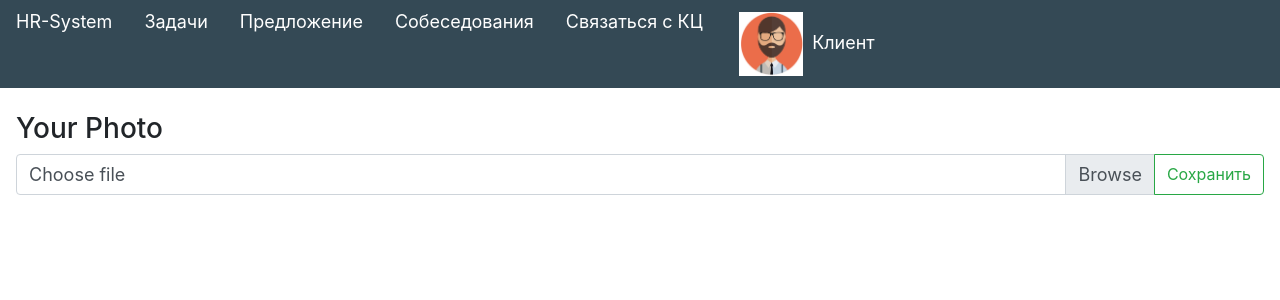
After one commit to testvalik/BelHardCMS, a Django app: page /client/edit/photo in a window 1280 px wide. The commit adds this page. Shown: the top 300 px of the page. Run offline with Django 3.2, Linux system fonts and the light colour scheme; some libraries are stand-ins or nearby versions.

Commit message:
upd. url's, edit profile and skill pages (v3)

```diff
--- a/client/client_urls.py
+++ b/client/client_urls.py
@@ -7,9 +7,11 @@ urlpatterns = [
     path('profile', views.client_profile, name='client_profile'),
     path('edit', views.client_edit_main, name='client_edit'),
     path('edit/skills', views.client_edit_skills, name='client_edit_skills'),
+    path('edit/photo', views.client_edit_photo, name='client_edit_photo'),
 
     # request.POST == save data
     # TODO: есть ли лучший метод обработки POST ?
     path('save_edit_main', views.save_client_edit_main, name='client_save_edit_main'),
     path('save_edit_skills', views.save_client_edit_skills, name='client_save_edit_skills'),
+    path('save_edit_photo', views.save_client_edit_photo, name='client_save_edit_photo'),
 ]
--- /dev/null
+++ b/client/templates/client/client_edit_photo.html
@@ -0,0 +1,27 @@
+{% extends 'client/client_main_page.html' %}
+{% load staticfiles %}
+
+{% block title %}
+    Edit Photo
+{% endblock %}
+
+{% block content %}
+
+    <h3>Your Photo</h3>
+
+    {# TODO: нужен полный путь к картинке для загрузки и сохранения в БД #}
+    <form action="{% url 'client_save_edit_photo' %}">
+        {% csrf_token %}
+        <div class="input-group mb-3">
+            <div class="custom-file">
+                <input type="file" class="custom-file-input" id="inputGroupFile02" name="photo">
+                <label class="custom-file-label" for="inputGroupFile02" aria-describedby="inputGroupFileAddon02">
+                    Choose file</label>
+            </div>
+            <div class="input-group-append">
+                <input type="submit" value="Сохранить" formmethod="post" class="btn btn-outline-success">
+            </div>
+        </div>
+    </form>
+
+{% endblock %}
--- a/client/views.py
+++ b/client/views.py
@@ -1,7 +1,7 @@
 from django.shortcuts import render, redirect
 from django.template.context_processors import csrf
 
-from .models import Client, Sex, Citizenship, Family_state, Children, City, Telephone, State, Skills
+from .models import Client, Sex, Citizenship, FamilyState, Children, City, Telephone, State, Skills
 
 
 def client_main_page(request):
@@ -24,6 +24,7 @@ def client_edit_main(request):
     response = csrf(request)
 
     response['client_img'] = 'client/img/user_1.png'
+    response['sex'] = Sex.objects.all()
 
     return render(request, 'client/client_edit_main.html', response)
 
@@ -34,12 +35,12 @@ def save_client_edit_main(request):
 
         client = Client(
             name=request.POST['client_first_name'],
-            lastname=request.POST['client_last_name'],
+            last_name=request.POST['client_last_name'],
             patronymic=request.POST['client_middle_name'],
             sex=Sex(sex_word=request.POST['sex']),
-            date_born=None,
+            date_born=request.POST['date_born'],
             citizenship=Citizenship(country_word=request.POST['citizenship']),
-            family_state=Family_state(state_word=request.POST['family_state']),
+            family_state=FamilyState(state_word=request.POST['family_state']),
             children=Children(children_word=request.POST['children']),
             country=Citizenship(country_word=request.POST['country']),
             city=City(city_word=request.POST['city']),
@@ -99,3 +100,24 @@ def save_client_edit_skills(request):
         print("skill: %s" % request.POST['skill_1'])
 
     return redirect('/client/edit')
+
+
+def client_edit_photo(request):
+    response = csrf(request)
+
+    response['client_img'] = 'client/img/user_1.png'
+
+    return render(request, 'client/client_edit_photo.html', response)
+
+
+def save_client_edit_photo(request):
+    if request.POST:
+        print("save_client_edit_photo - request POST")
+
+        # TODO: нужен полный путь к картинке для загрузки и сохранения в БД
+        photo = Client(img=request.POST['photo'], )
+        # photo.save()
+
+        print("photo: %s" % request.POST['photo'])
+
+    return redirect('/client/edit')
```
Also changed, not shown: client/models.py (+18 -18 lines), client/templates/client/client_edit_main.html (+15 -7 lines).
